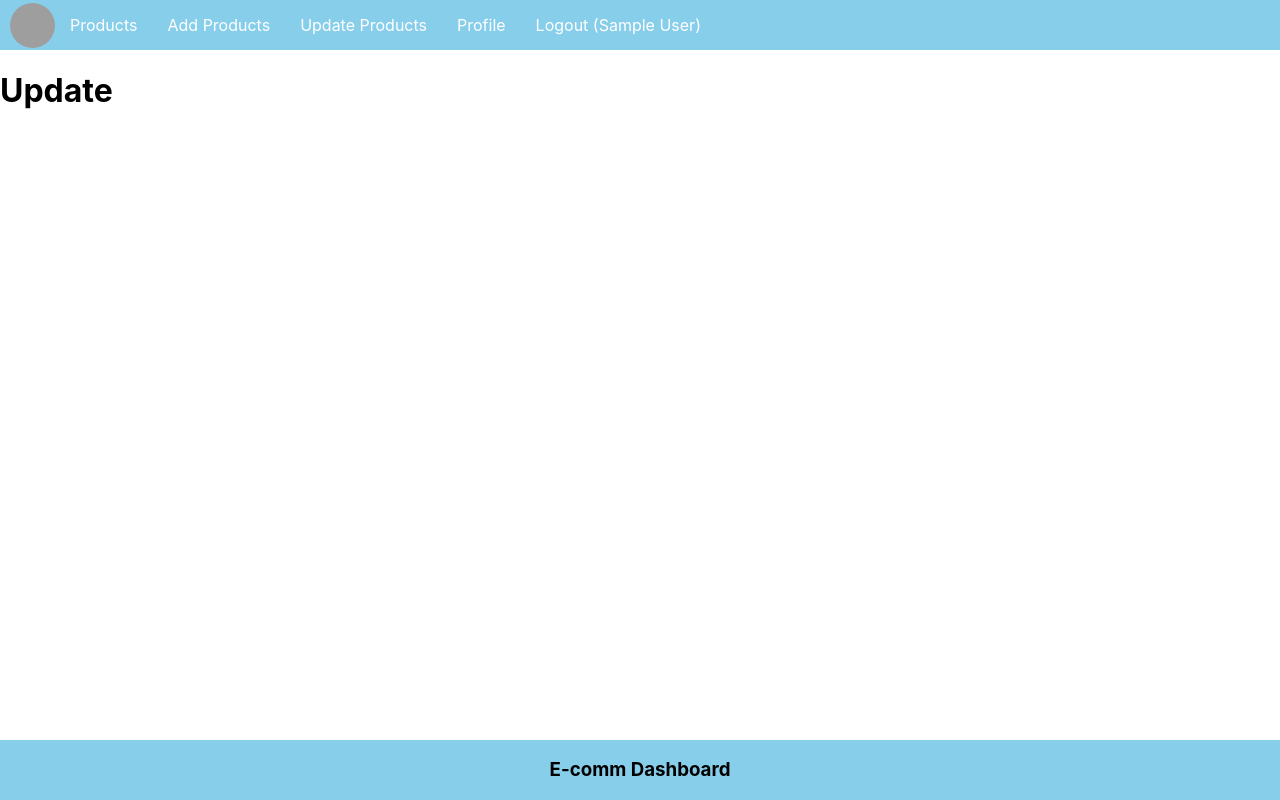
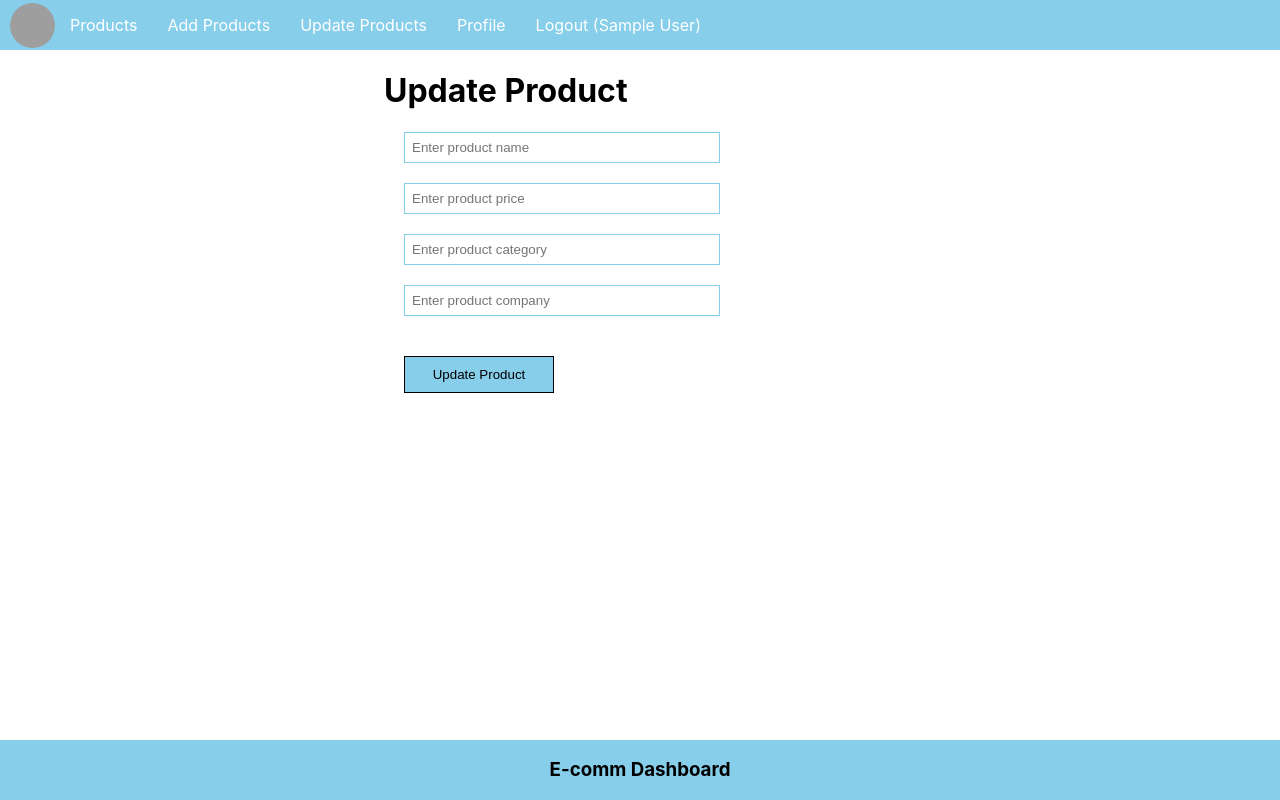
Before and after one commit to Dipesh-Gyawali/E-dashboard-frontend, a React (Create React App) app: page /update/1 in a window 1280 px wide. Built offline with nearby package versions, Linux system fonts and the light colour scheme; no server answers; sample sign-in values are in the browser's storage; grey boxes are pictures that could not be loaded.

Commit message:
feat: get single product integration

```diff
--- a/src/App.js
+++ b/src/App.js
@@ -18,8 +18,7 @@ function App() {
           <Route element={<PrivateComponent />}>
             <Route path="/" element={<ProductList />} />
             <Route path="/add" element={<AddProduct />} />
-            {/* <Route path="/update/:id" element={<UpdateProduct />} /> */}
-            <Route path="/update/:id" element={<h1>Update</h1>} />
+            <Route path="/update/:id" element={<UpdateProduct />} />
             <Route path="/logout" element={<h1> Logout Component</h1>} />
             <Route path="/profile" element={<h1>Profile Component</h1>} />
           </Route>
--- a/src/components/ProductList.js
+++ b/src/components/ProductList.js
@@ -56,7 +56,7 @@ export const ProductList = () => {
             <li>{item.category}</li>
             <li>
               <button onClick={() => deleteProduct(item._id)}>Delete</button>
-              {/* <Link to={"/update/" + item._id}>Update </Link> */}
+              <Link to={`/update/${item._id}`}>Update </Link>
             </li>
           </ul>
         ))
--- a/src/components/UpdateComponent.js
+++ b/src/components/UpdateComponent.js
@@ -17,26 +17,27 @@ const UpdateProduct = () => {
     console.warn(params);
     let result = await fetch(`http://localhost:5000/product/${params.id}`);
     result = await result.json();
+    console.log(result, "ssssssssssssss");
     setName(result.name);
     setPrice(result.price);
     setCategory(result.category);
     setCompnay(result.company);
   };
 
-  const updateProduct = async () => {
-    console.warn(name, price, category, company);
-    let result = await fetch(`http://localhost:5000/product/${params.id}`, {
-      method: "Put",
-      body: JSON.stringify({ name, price, category, company }),
-      headers: {
-        "Content-Type": "Application/json",
-      },
-    });
-    result = await result.json();
-    if (result) {
-      navigate("/");
-    }
-  };
+  // const updateProduct = async () => {
+  //   console.warn(name, price, category, company);
+  //   let result = await fetch(`http://localhost:5000/product/${params.id}`, {
+  //     method: "Put",
+  //     body: JSON.stringify({ name, price, category, company }),
+  //     headers: {
+  //       "Content-Type": "Application/json",
+  //     },
+  //   });
+  //   result = await result.json();
+  //   if (result) {
+  //     navigate("/");
+  //   }
+  // };
 
   return (
     <div className="product">
@@ -81,7 +82,10 @@ const UpdateProduct = () => {
         }}
       />
 
-      <button onClick={updateProduct} className="appButton">
+      <button
+        // onClick={updateProduct}
+        className="appButton"
+      >
         Update Product
       </button>
     </div>
```
